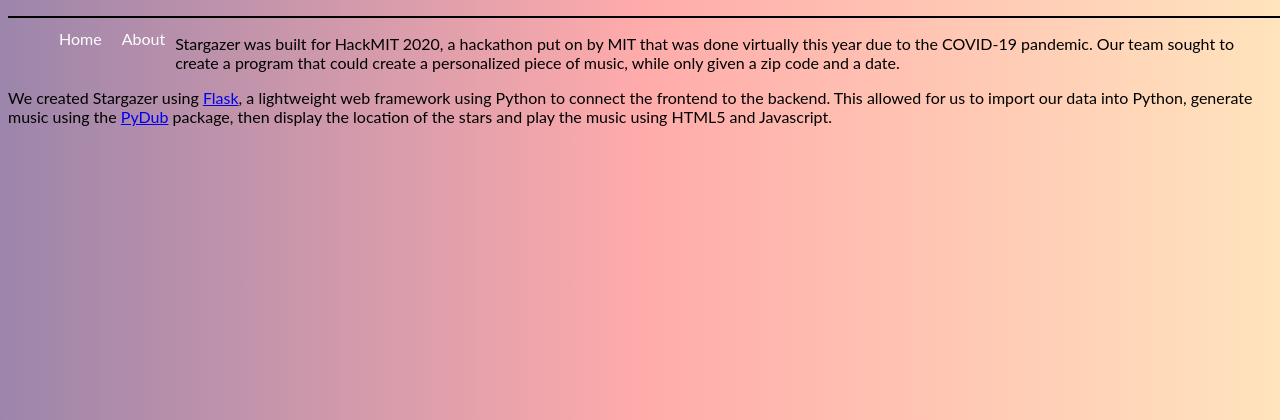
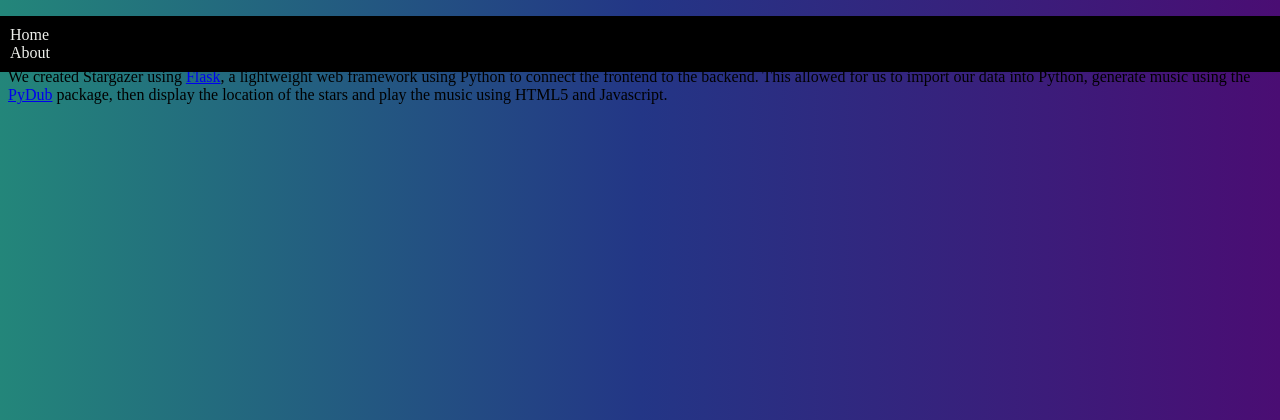
Before and after one commit to skomentum/hackMIT-2020, a Flask app: template templates/about.html in a window 1280 px wide. Shown: the top 420 px of the page. Run offline with Flask 2, Linux system fonts and the light colour scheme; the template is opened without the code that fills it, so the values that code supplies are empty.

Commit message:
wow i'm bad at CSS

```diff
--- a/static/main.css
+++ b/static/main.css
@@ -2,41 +2,66 @@
     font-weight: bolder;
     font-size: 60px;
     color: #efefef;
-    font-family: "Libre Baskerville";
-}
-body {
-    background: rgb(156,133,171);
-    background: linear-gradient(90deg, rgba(156,133,171,1) 0%, rgba(255,171,171,1) 50%, rgba(255,228,189,1) 100%);
-    font-family: "Lato";
+    font-family: "Sail", cursive;
 }
 
-.nav-bar li {
-    display: inline;
-    float: left;
+body {
+    background: rgb(35,134,122);
+    background: linear-gradient(90deg, rgba(35,134,122,1) 0%, rgba(35,54,134,1) 50%, rgba(74,13,115,1) 100%);
+    font-family: "Playfair Display", serif;
 }
 
-.nav-bar  {
+.spacer {
     width: 100%;
-    border: 1px solid black;
+    height: 95px;
+}
+
+.nav-bar {
+    position: fixed;
+    width: 100%;
+    top: 0;
+    left: 0;
+    padding: 10px;
+    background-color: black;
+    color: #EFF1ED;
+    margin-bottom: 105%;
+}
+
+.nav-bar a {
+      text-decoration: none;
+      color: #EFF1ED;
 }
 
 .nav-bar ul {
-    list-style-type: none;
     margin: 0;
     padding: 0;
-    overflow: hidden;
+    align-items: center;
+    display: flex;
 }
 
-.nav-bar li a {
-    display: block;
-    color: white;
-    text-align: center;
-    margin: 12px 10px;
-    /*padding: 20px 20px;*/
-    text-decoration: none;
+.nav-bar ul li {
+    list-style-type: square;
+    display: inline;
+    margin-left: 60px;
+    margin-bottom: 10px;
+    font-family: Lato, Verdana, "Helvetica Neue", Arial, Helvetica, Geneva, sans-serif;
+    font-size: 23px;
 }
 
-/* Change the link color to #111 (black) on hover */
-.nav-bar li a:hover {
-    background-color: #111;
+.nav-bar .title {
+    margin-left: -50px;
 }
+
+/*.nav-bar ol {*/
+/*  position: absolute;*/
+/*  top: 50%;*/
+/*  right: 10px;*/
+/*  -ms-transform: translateY(-50%);*/
+/*  transform: translateY(-50%);*/
+/*}*/
+
+/*.nav-bar ol li {*/
+/*  list-style-type: none;*/
+/*  font-size: 30px;*/
+/*  margin: 10px;*/
+/*}*/
```
Also changed, not shown: templates/index.html (+6 -1 lines).
